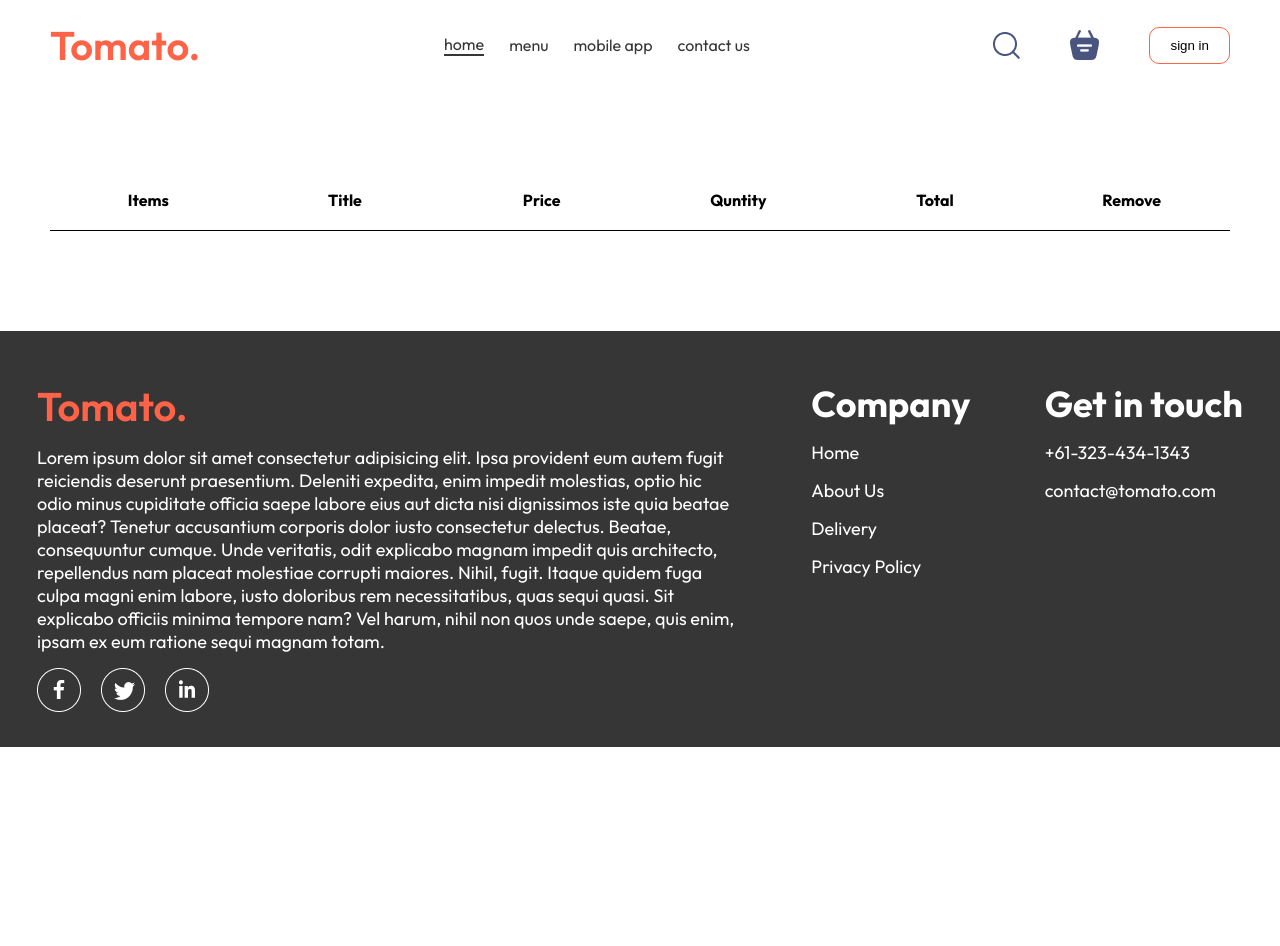
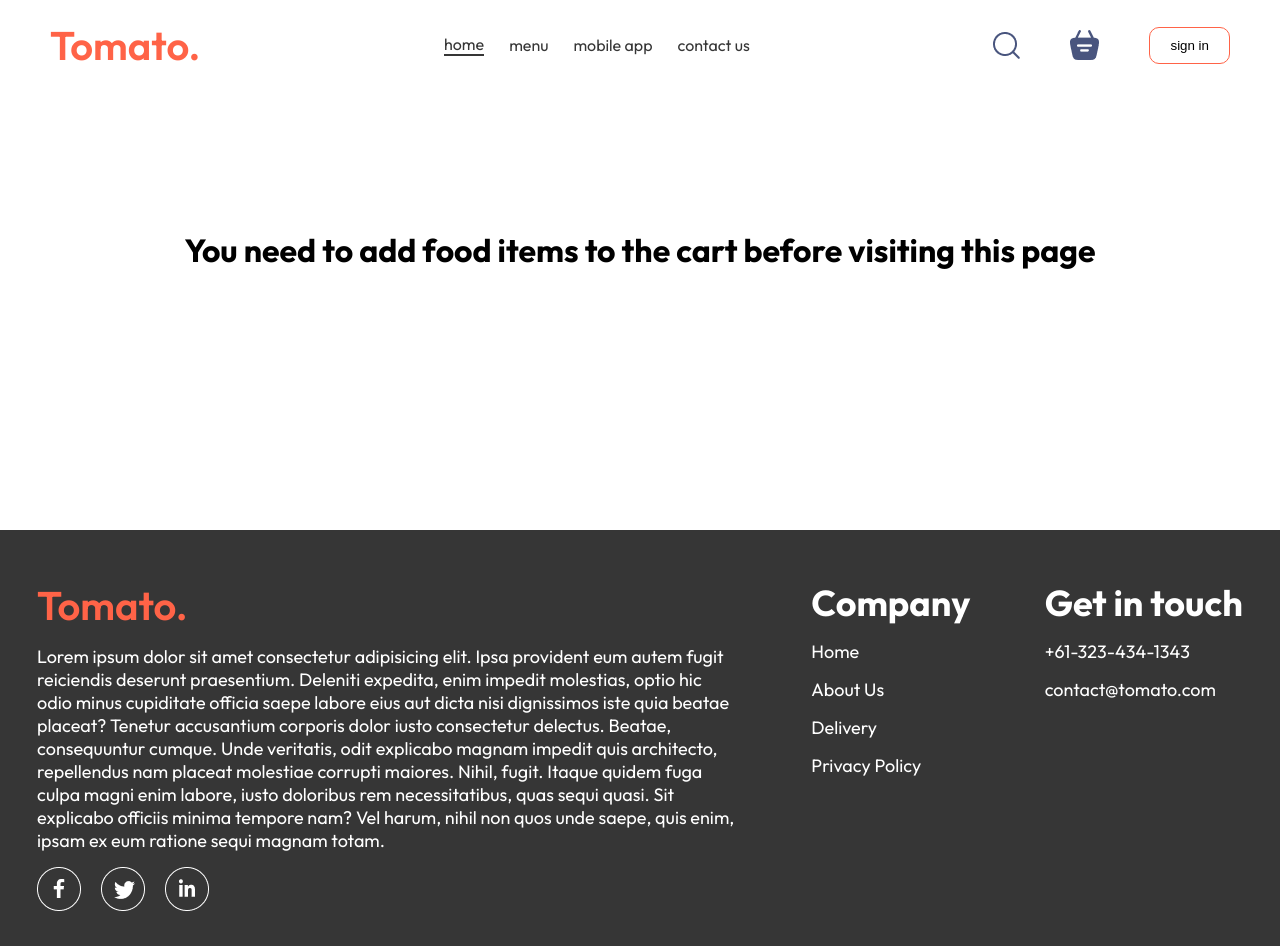
Before and after one commit to hexadivine/Tomato, a React (Vite) app in the folder frontend/: page /cart in a window 1280 px wide. Before the commit the page ends 800 px from the top, so only its background shows below. Built offline with nearby package versions, Linux system fonts and the light colour scheme.

Commit message:
feat: add cart component

```diff
--- /dev/null
+++ b/frontend/src/pages/Cart/Cart.css
@@ -0,0 +1,19 @@
+.error-msg {
+    text-align: center;
+    margin: 20vh 0;
+}
+
+.bottom-div {
+    display: flex;
+    margin-top: 8rem;
+    justify-content: center;
+    gap:10rem;
+}
+
+@media (max-width: 700px) {
+    .bottom-div {
+        flex-direction: column-reverse;
+        gap: 5rem;
+        align-items: center;
+    }
+}
--- a/frontend/src/pages/Cart/Cart.jsx
+++ b/frontend/src/pages/Cart/Cart.jsx
@@ -1,11 +1,27 @@
-import CartOrders from "../../components/CartOrders/CartOrders"
+import "./Cart.css";
+import CartOrders from "../../components/CartOrders/CartOrders";
+import CartTotal from "../../components/CartTotal/CartTotal";
+import PromoCode from "../../components/PromoCode/PromoCode";
+import { useCart } from "../../contexts/Cart/CartContext";
 
 function Cart() {
-  return (
-    <>
-        <CartOrders />
-    </>
-  )
+    const { cart } = useCart();
+
+    return (
+        <>
+            {Object.keys(cart).length === 0 ? (
+                <h1 className="error-msg"> You need to add food items to the cart before visiting this page </h1>
+            ) : (
+                <>
+                    <CartOrders />
+                    <div className="bottom-div">
+                        <CartTotal />
+                        <PromoCode />
+                    </div>
+                </>
+            )}
+        </>
+    );
 }
 
-export default Cart
+export default Cart;
```
